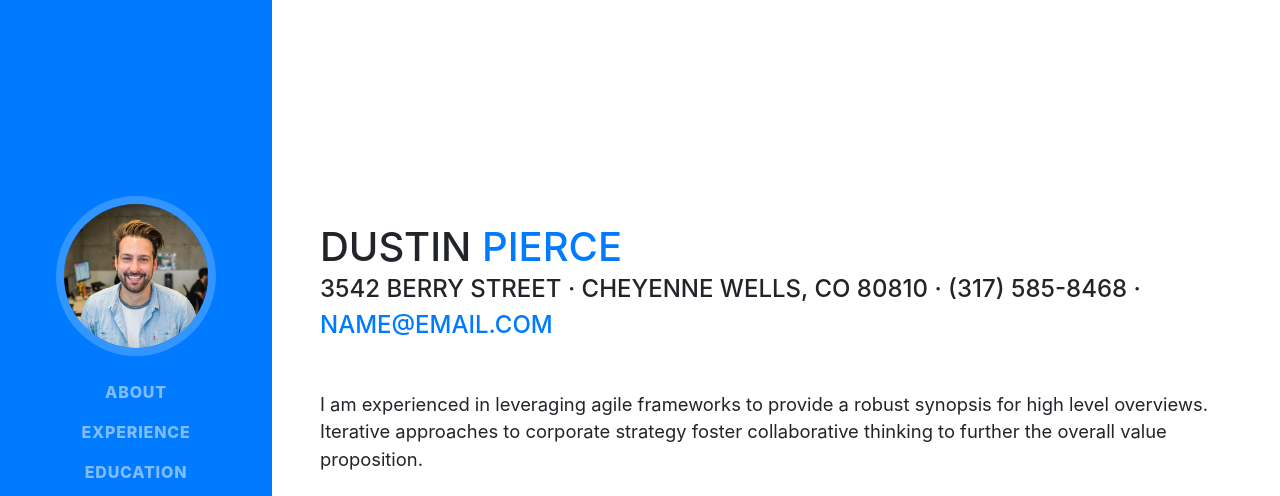
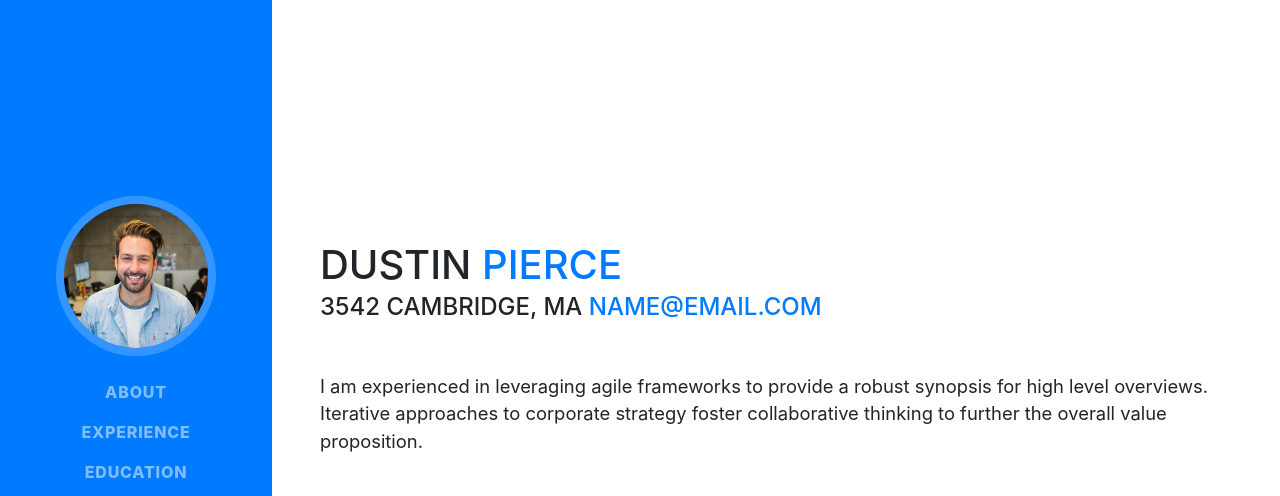
Before and after one commit to dustinpierce/dustinpierce.github.io, a website with bundled scripts: page index.html in a window 1280 px wide. Shown: the top 496 px of the page. Built offline with nearby package versions, Linux system fonts and the light colour scheme; a web font is replaced by a local one.

Commit message:
Update index.html
location change , still practicing working between html and github

```diff
--- a/index.html
+++ b/index.html
@@ -66,7 +66,7 @@
           <h1 class="mb-0">Dustin
             <span class="text-primary">Pierce</span>
           </h1>
-          <div class="subheading mb-5">3542 Berry Street · Cheyenne Wells, CO 80810 · (317) 585-8468 ·
+          <div class="subheading mb-5">3542 Cambridge, MA
             <a href="mailto:name@email.com">name@email.com</a>
           </div>
           <p class="lead mb-5">I am experienced in leveraging agile frameworks to provide a robust synopsis for high level overviews. Iterative approaches to corporate strategy foster collaborative thinking to further the overall value proposition.</p>
```
